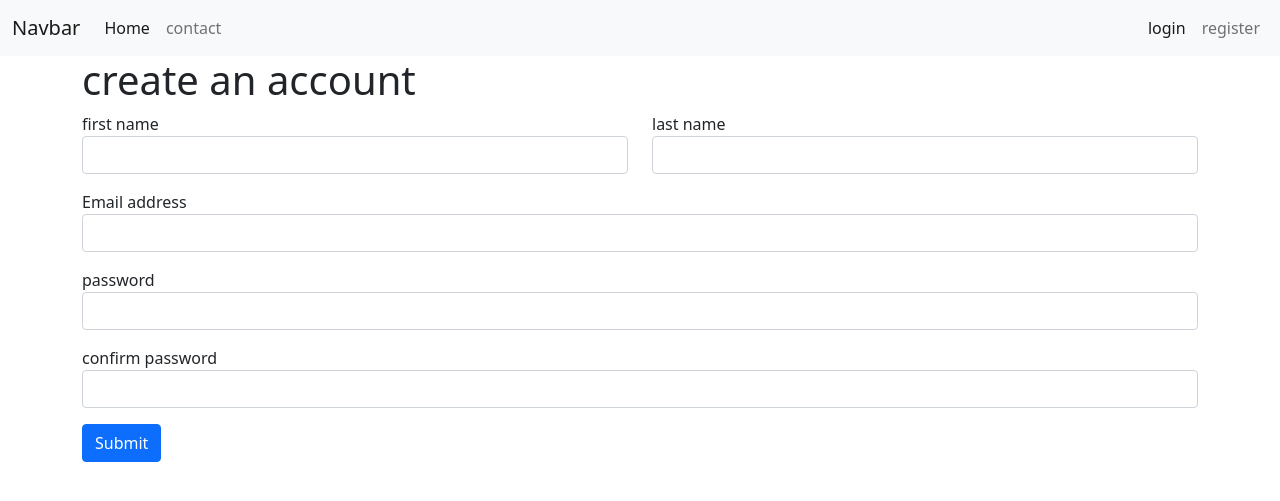
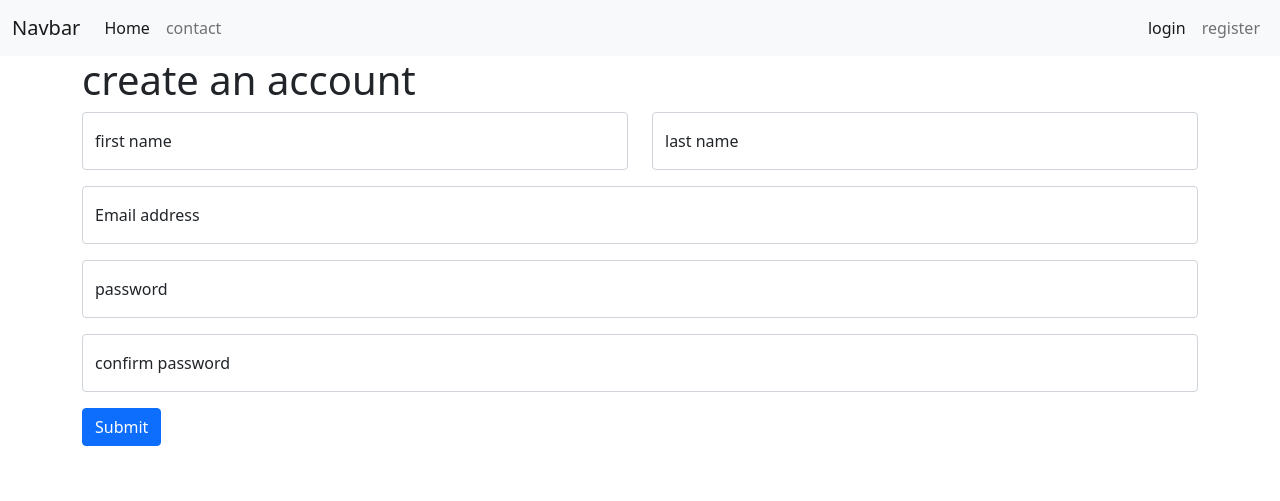
Before and after one commit to sajede2003/onlineStore, a PHP site: page /register in a window 1280 px wide. Shown: the top 501 px of the page. Run offline with PHP 8.4, Linux system fonts and the light colour scheme; some libraries are stand-ins or nearby versions.

Commit message:
change login and register and contact view

```diff
--- /dev/null
+++ b/core/Validation.php
@@ -0,0 +1,5 @@
+<?php namespace core;
+
+class Validation{
+
+}
--- a/views/register.php
+++ b/views/register.php
@@ -4,29 +4,29 @@
 <form action="" method="POST">
     <div class="row">
         <div class="col">
-            <div class="mb-3">
-                <label>first name</label>
-                <input type="text" name="firstname" class="form-control">
+            <div class=" form-floating mb-3">
+                <input type="text" name="firstname" id="floatingInput" class="form-control" placeholder="name@example.com">
+                <label for="floatingInput">first name</label>
             </div>
         </div>
         <div class="col">
-            <div class="mb-3">
-                <label>last name</label>
-                <input type="text" name="lastname" class="form-control">
+            <div class=" form-floating mb-3">
+                <input type="text" name="lastname" id="floatingInput" class="form-control" placeholder="name@example.com">
+                <label for="floatingInput">last name</label>
             </div>
         </div>
     </div>
-    <div class="mb-3">
-        <label>Email address</label>
-        <input type="email" name="email" class="form-control">
+    <div class="form-floating mb-3">
+        <input type="email" name="email" id="floatingPassword" class="form-control" placeholder="name@example.com">
+        <label for="floatingInput">Email address</label>
     </div>
-    <div class="mb-3">
-        <label>password</label>
-        <input type="password" name="password" class="form-control">
+    <div class="form-floating mb-3">
+        <input type="password" name="password" id="floatingPassword" class="form-control" placeholder="name@example.com">
+        <label for="floatingInput">password</label>
     </div>
-    <div class="mb-3">
-        <label>confirm password</label>
-        <input type="password" name="confirmPassword" class="form-control">
+    <div class="form-floating mb-3">
+        <input type="password" name="confirmPassword" id="floatingPassword" class="form-control" placeholder="name@example.com">
+        <label for="floatingInput">confirm password</label>
     </div>
     <button type="submit" class="btn btn-primary">Submit</button>
 </form>
```
Also changed, not shown: views/contact.php (+9 -9 lines), views/dashboard.php (added, +70 -0 lines), views/login.php (+9 -26 lines).
